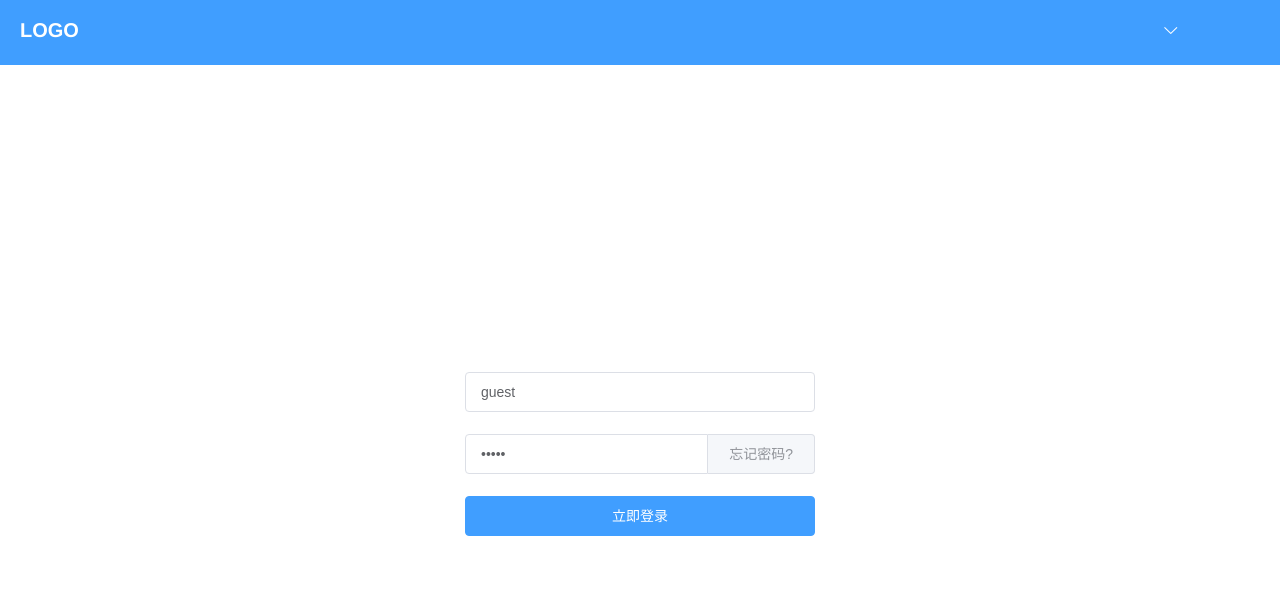
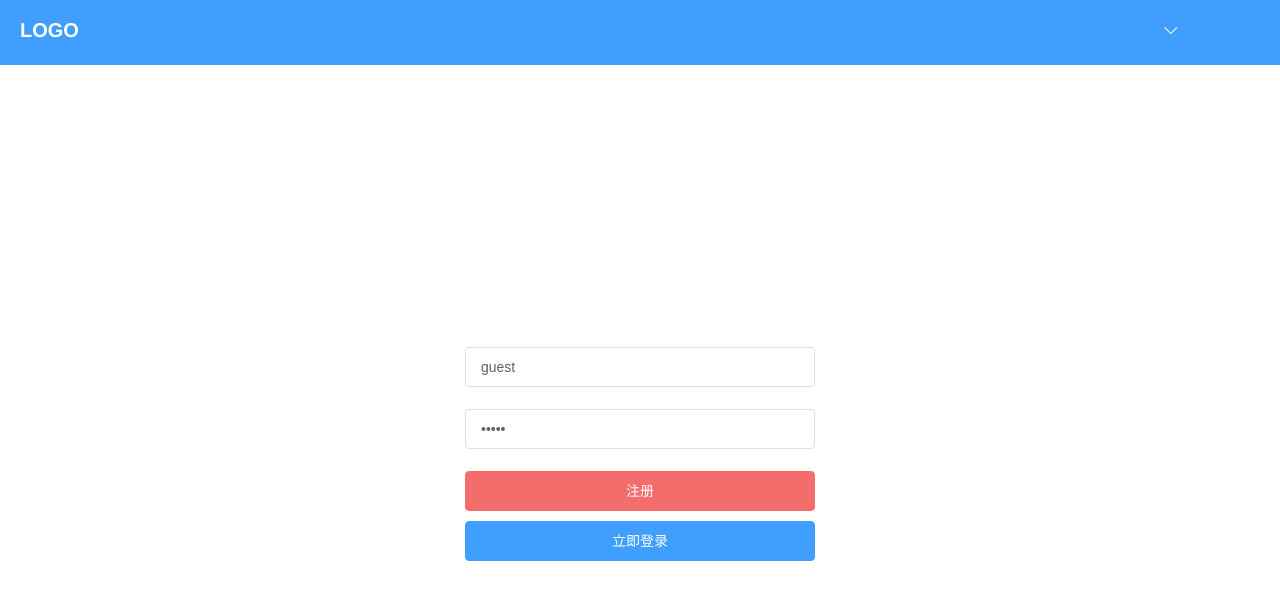
Before and after one commit to chengheai/mongodb-vue, a Vue app: page /#/login in a window 1280 px wide. Shown: the top 600 px of the page. Built offline with nearby package versions, Linux system fonts and the light colour scheme; what vue-resource would draw is missing.

Commit message:
add login🐳

```diff
--- a/app.js
+++ b/app.js
@@ -1,5 +1,6 @@
 const express = require('express');
 const hero = require('./routers/hero')
+const user = require('./routers/user')
 const mongoose = require("mongoose");
 const path = require('path')
 const fs = require('fs')
@@ -18,7 +19,8 @@ const bodyParser = require("body-parser")
 const app = express()
 app.use(bodyParser.json());
 app.use(bodyParser.urlencoded({ extended: false }));
-app.use('/api',hero)
+app.use('/api', hero)
+app.use(user)
 app.use(express.static(path.resolve(__dirname, './dist')))
 // 首页静态页面
 app.get('*', function(req, res) {
--- a/config/index.js
+++ b/config/index.js
@@ -19,7 +19,7 @@ module.exports = {
 
     // Various Dev Server settings
     host: 'localhost', // can be overwritten by process.env.HOST
-    port: 8080, // can be overwritten by process.env.PORT, if port is in use, a free one will be determined
+    port: 12000, // can be overwritten by process.env.PORT, if port is in use, a free one will be determined
     autoOpenBrowser: false,
     errorOverlay: true,
     notifyOnErrors: true,
--- a/src/components/Header.vue
+++ b/src/components/Header.vue
@@ -35,11 +35,12 @@ export default {
     }
   },
   mounted() {
-    this.user = localStorage.getItem('guest');
+    this.user = sessionStorage.getItem('gue');
   },
   methods: {
     logout () {
       console.log(1)
+      sessionStorage.clear()
       this.$router.push('/')
     }
   }
--- a/src/components/Login.vue
+++ b/src/components/Login.vue
@@ -4,11 +4,22 @@
       <el-form-item prop="userName">
         <el-input type="text" v-model="loginForm.userName" autocomplete="off" placeholder="登录账号"></el-input>
       </el-form-item>
-    <el-form-item prop="password" @keyup.enter.native ="submitForm('loginForm')" inline = 'true'>
-      <el-input type="password" v-model="loginForm.password" autocomplete="off" placeholder="登录密码"><el-button slot="append">忘记密码?</el-button></el-input>
+      <el-form-item prop="password" @keyup.enter.native="submitForm('loginForm')" inline="true">
+        <el-input
+          type="password"
+          v-model="loginForm.password"
+          autocomplete="off"
+          placeholder="登录密码"
+        ></el-input>
       </el-form-item>
       <el-form-item>
-      <el-button type="primary" @click="submitForm('loginForm')" class="login-btn">立即登录</el-button>
+        <el-button type="danger" @click="submitForm('loginForm', 1)" class="login-btn">注册</el-button>
+        <el-button
+          type="primary"
+          @click="submitForm('loginForm', 2)"
+          style="margin-top: 10px; margin-left: 0"
+          class="login-btn"
+        >立即登录</el-button>
       </el-form-item>
     </el-form>
     <!-- <el-button type="primary" @click="onClickLogin">主要按钮</el-button> -->
@@ -16,28 +27,30 @@
 </template>
 
 <script>
+import { post_login, post_register } from '@/server/api/server';
+
 export default {
-  data () {
+  data() {
     var validateUserName = (rule, value, callback) => {
       if (value === '') {
-        callback(new Error('请输入账号'))
+        callback(new Error('请输入账号'));
       } else {
         if (this.loginForm.userName !== '') {
           // this.$refs.loginForm.validateField('userName');
         }
-        callback()
+        callback();
       }
-    }
+    };
     var validatePassword = (rule, value, callback) => {
       if (value === '') {
-        callback(new Error('请输入密码'))
+        callback(new Error('请输入密码'));
       } else {
         if (this.loginForm.password !== '') {
           // this.$refs.loginForm.validateField('password');
         }
-        callback()
+        callback();
       }
-    }
+    };
 
     return {
       loginForm: {
@@ -45,33 +58,67 @@ export default {
         password: 'guest'
       },
       rules: {
-        userName: [{
+        userName: [
+          {
             validator: validateUserName,
             trigger: 'blur'
-        }],
-        password: [{
+          }
+        ],
+        password: [
+          {
             validator: validatePassword,
             trigger: 'blur'
-        }]
+          }
+        ]
+      }
+    };
+  },
+  methods: {
+    submitForm(formName, type) {
+      let that = this;
+      this.$refs[formName].validate(valid => {
+        if (valid) {
+          console.log(this.loginForm.userName);
+          console.log(this.loginForm.password);
+          if (type === 1) {
+            post_register(that.loginForm).then(res => {
+              if (res.data.status === 1000) {
+                this.$message({
+                  message: res.data.message,
+                  type: 'success'
+                });
+              } else {
+                this.$message({
+                  message: res.data.message,
+                  type: 'warning'
+                });
+              }
+            });
+          } else {
+            post_login(that.loginForm).then(res => {
+              if (res.data.status === 1000) {
+                this.$message({
+                  message: res.data.message,
+                  type: 'success'
+                });
+                sessionStorage.setItem('gue', that.loginForm.userName);
+                this.$router.push('/list');
+              } else {
+                this.$message({
+                  message: res.data.message,
+                  type: 'warning'
+                });
+              }
+            });
+          }
+        } else {
+          console.log('error submit!!');
+          return false;
+        }
+      });
     }
   }
-  },
-  methods: {
-    submitForm (formName) {
-      this.$refs[formName].validate((valid) => {
-        if (valid) {
-          console.log(this.loginForm.userName)
-          console.log(this.loginForm.password)
-          localStorage.setItem('guest', this.loginForm.userName)
-          this.$router.push('/list')
-        } else {
-          console.log('error submit!!')
-          return false
-        }
-      })
-    }
-  }
-}
+};
 </script>
 
 <style lang="less" scoped>
@@ -80,18 +127,18 @@ export default {
   width: 100vw;
   position: relative;
   background: #fff;
-  .el-form{
+  .el-form {
     position: absolute;
     left: 50%;
     top: 50%;
     transform: translateX(-50%) translateY(-50%);
     width: 350px;
-    .login-btn{
+    .login-btn {
       width: 100%;
     }
   }
   .el-header {
-    background-color: #409EFF;
+    background-color: #409eff;
     color: #333;
     text-align: left;
     line-height: 60px;
--- a/src/main.js
+++ b/src/main.js
@@ -5,7 +5,7 @@ import App from './App'
 import router from './router'
 import VueResource from 'vue-resource'
 import axios from 'axios'
-
+// import { store } from './store'
 // 引入element组件化框架
 import ElementUI from 'element-ui'
 // 引入样式文件
@@ -20,6 +20,7 @@ Vue.use(VueResource)
 new Vue({
   el: '#app',
   router,
+  // store,
   components: { App },
   template: '<App/>'
 })
--- a/src/server/api/server.js
+++ b/src/server/api/server.js
@@ -1,4 +1,14 @@
 import axios from '../../util/axios'
+
+// 注册
+export async function post_register(params) {
+  return axios.post(`/api/user/register`, params);
+}
+
+// 登录
+export async function post_login(params) {
+  return axios.post(`/api/user/login`, params);
+}
 
 // 获取英雄列表
 export async function get_heros(params) {
--- a/src/util/axios.js
+++ b/src/util/axios.js
@@ -3,7 +3,7 @@ import axios from 'axios'
 // axios 配置
 var instance = axios.create({
   // 本地测试地址：
-  baseURL: 'http://localhost:8080',
+  baseURL: 'http://localhost:12000',
   // 线上地址：
   // baseURL: 'http://144.34.148.126:3000',
   timeout: 5000
```
Also changed, not shown: models/User.js (added, +11 -0 lines), routers/user.js (added, +54 -0 lines), src/store/index.js (added, +73 -0 lines), 1 other file (tests, documents, lock files or other folders). Lines whose indentation alone changed are shown as unchanged.
